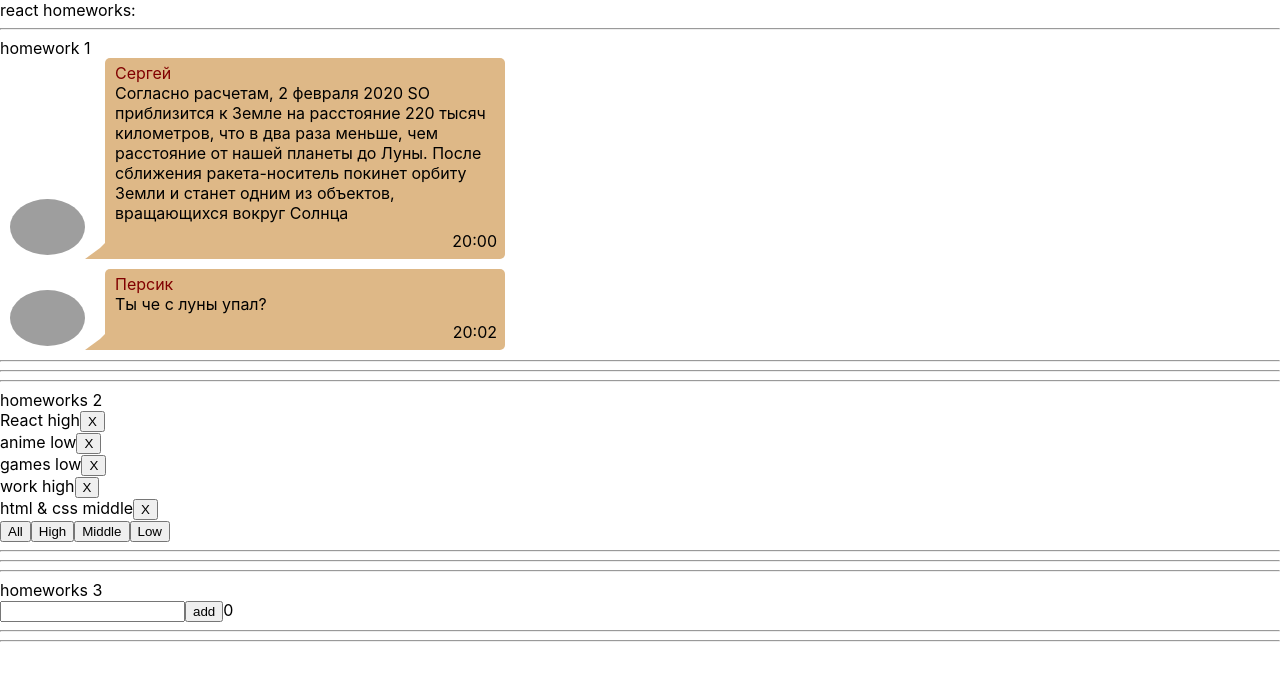
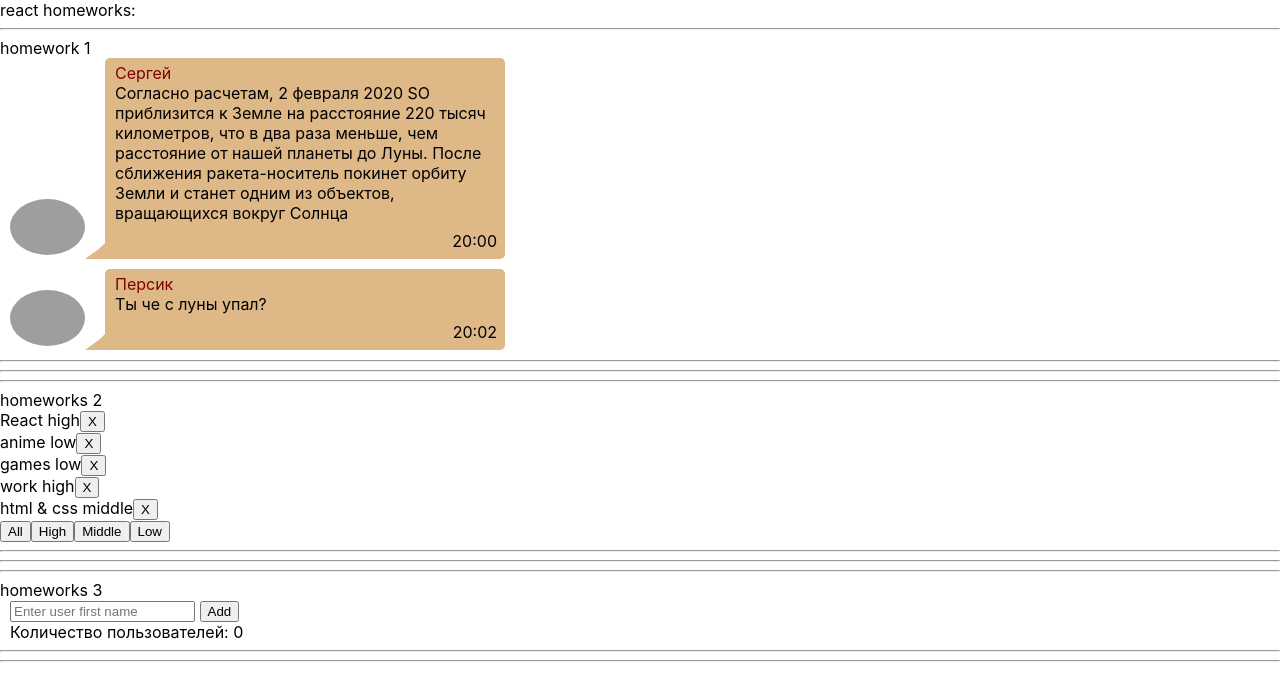
Before and after one commit to Lykke27/Simple_hometasks, a React (Create React App) app: page / in a window 1280 px wide. Shown: the top 700 px of the page. Built offline with nearby package versions, Linux system fonts and the light colour scheme; grey boxes are pictures that could not be loaded.

Commit message:
update styles

```diff
--- a/src/p2-homeworks/h3/Greeting.module.css
+++ b/src/p2-homeworks/h3/Greeting.module.css
@@ -1,5 +1,6 @@
-.someClass {
-
+.greetingForm {
+    margin-left: 10px;
+    align-content: center;
 }
 
 .error {
--- a/src/p2-homeworks/h3/Greeting.tsx
+++ b/src/p2-homeworks/h3/Greeting.tsx
@@ -15,11 +15,13 @@ const Greeting: React.FC<GreetingPropsType> = ({name, setNameCallback, addUser,
     const inputClass = error ? s.error : " ";
 
     return (
-        <div>
-            <input value={name} onChange={setNameCallback} className={inputClass}/>
-            <span>{error}</span>
-            <button onClick={addUser}>add</button>
-            <span>{totalUsers}</span>
+        <div className={s.greetingForm}>
+            <div>
+                <input value={name} onChange={setNameCallback} className={inputClass} placeholder={"Enter user first name"}/>
+                <span> {error} </span>
+                <button onClick={addUser}> Add</button>
+            </div>
+            <span> Количество пользователей: {totalUsers}</span>
         </div>
     );
 }
```
